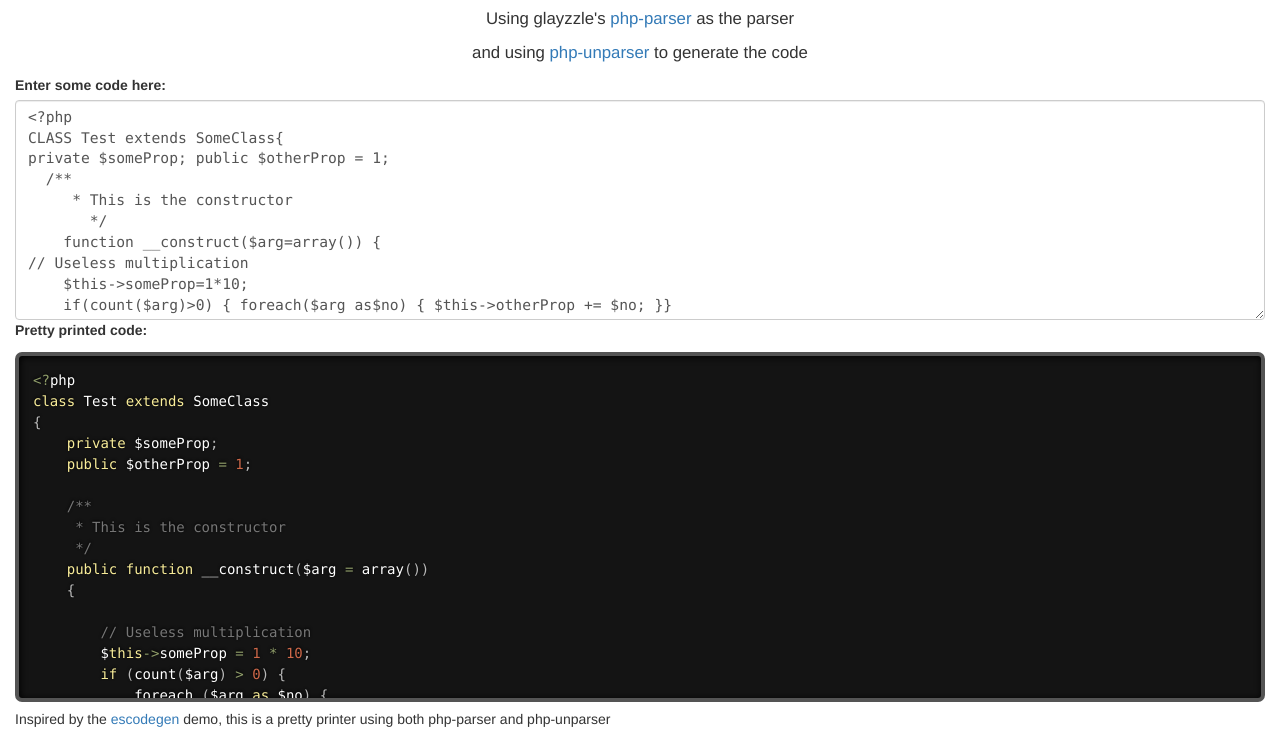
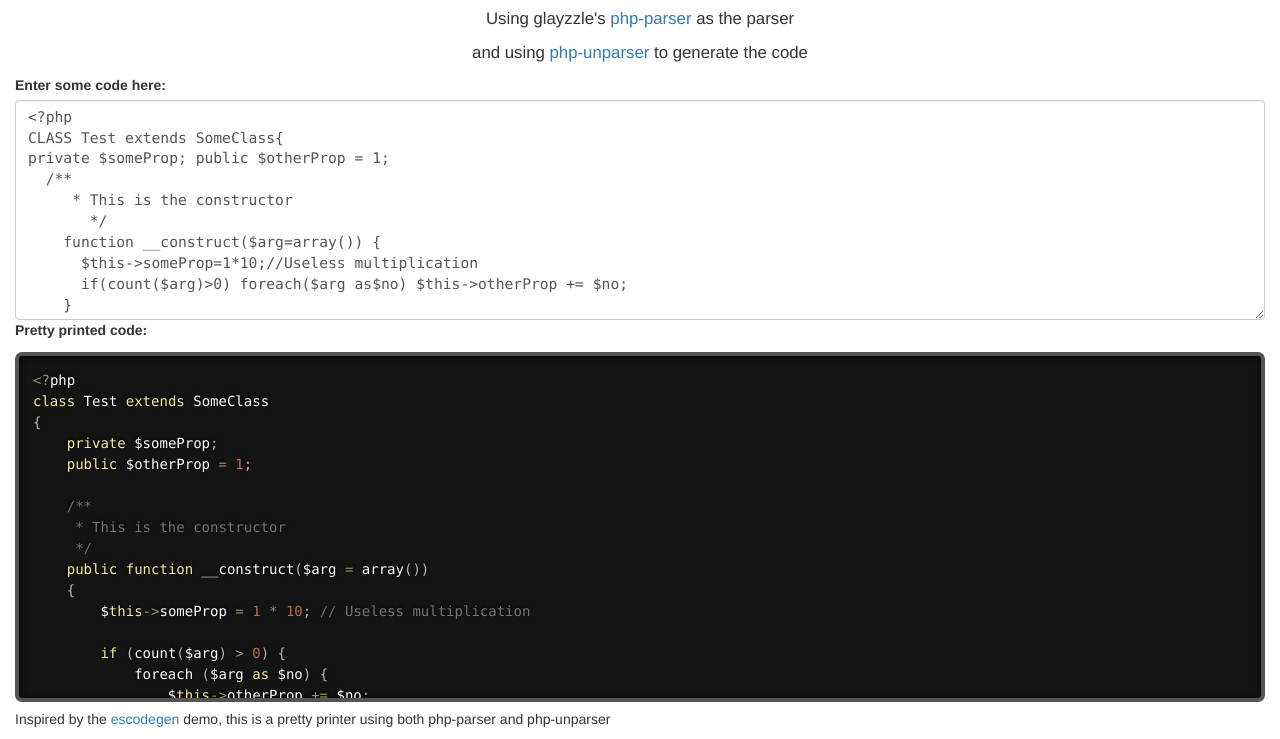
Before and after one commit to chris-l/php-unparser, a plain HTML site: page index.html in a window 1280 px wide. Shown: the part 63-802 px from the top of the page. Drawn offline with nearby package versions, Linux system fonts and the light colour scheme.

Commit message:
Updated example; now has a comment on the same line!

```diff
--- a/demo.js
+++ b/demo.js
@@ -15,7 +15,7 @@
     code = codeEle.value;
     output = document.querySelector('#output');
     try {
-      global.ast = phpParser.parseCode(code, { parser : { extractDoc: true }});
+      global.ast = phpParser.parseCode(code, { parser : { extractDoc: true, ast: { withPositions: true } }});
       output.textContent = phpUnparser(global.ast);
       Prism.highlightAll();
     } catch (e) {
--- a/index.html
+++ b/index.html
@@ -36,9 +36,8 @@ private $someProp; public $otherProp = 1;
      * This is the constructor
        */
     function __construct($arg=array()) {
-// Useless multiplication
-    $this-&gt;someProp=1*10;
-    if(count($arg)&gt;0) { foreach($arg as$no) { $this-&gt;otherProp += $no; }}
+      $this-&gt;someProp=1*10;//Useless multiplication
+      if(count($arg)&gt;0) foreach($arg as$no) $this-&gt;otherProp += $no;
     }
 }
 $e = new Test(Array(1,2,));
```
